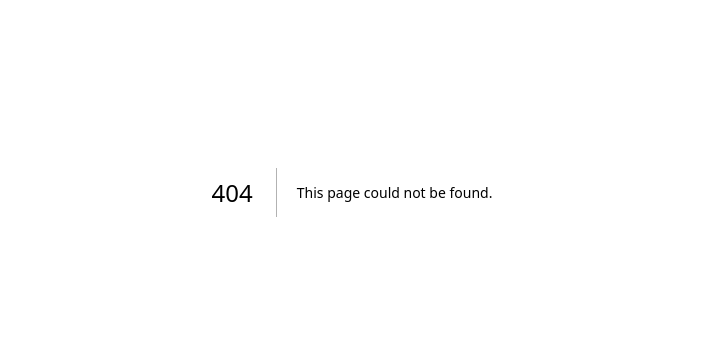
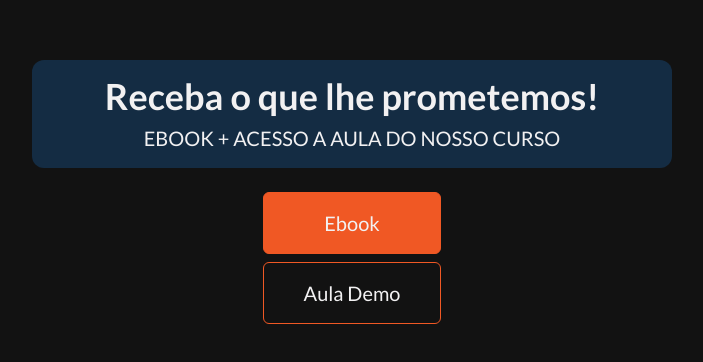
Before and after one commit to DevJeipi/lp-opacefinanceiro, a Next.js app: page /ebook/recompensa in a window 1280 px wide. Before the commit this address had no page. Shown: the part 208-570 px from the top of the page, without its empty margins (288-991 px from the left). Built offline with nearby package versions, Linux system fonts and the light colour scheme.

Commit message:
aula add to ebook leads prospecting page

```diff
--- /dev/null
+++ b/src/app/ebook/recompensa/page.tsx
@@ -0,0 +1,34 @@
+import Link from 'next/link'
+
+export default function Recompensa() {
+    return (
+        <main>
+            <section className="bg-primary-black text-primary-white flex h-screen flex-col items-center justify-center gap-6 text-center">
+                <div className="bg-primary-blue flex w-full flex-col gap-2 rounded-xl py-4 md:w-1/2">
+                    <h1 className="text-4xl font-bold">
+                        Receba o que lhe prometemos!
+                    </h1>
+                    <p className="text-xl">
+                        EBOOK + ACESSO A AULA DO NOSSO CURSO
+                    </p>
+                </div>
+                <div className="flex flex-col gap-2">
+                    <Link
+                        href={'/ORenascimentoFinanceiro.pdf'}
+                        className="bg-primary-orange border-primary-orange cursor-pointer rounded-md border-1 px-10 py-4 text-xl transition-all duration-300 hover:scale-105 hover:bg-transparent"
+                    >
+                        Ebook
+                    </Link>
+                    <Link
+                        href={
+                            'https://youtu.be/kQ_9K-gWM2I?si=_KCJQVAD5iVDh4Kc'
+                        }
+                        className="border-primary-orange hover:bg-primary-orange cursor-pointer rounded-md border-1 px-10 py-4 text-xl transition-all duration-300 hover:scale-105"
+                    >
+                        Aula Demo
+                    </Link>
+                </div>
+            </section>
+        </main>
+    )
+}
--- a/src/components/ui/button/index.tsx
+++ b/src/components/ui/button/index.tsx
@@ -38,7 +38,7 @@ export function Button({
 
     const links: Record<LinkType, string> = {
         curso: 'https://pay.hotmart.com/E101190894V?checkoutMode=10',
-        ebook: '/ORenascimentoFinanceiro.pdf',
+        ebook: '/ebook/recompensa',
     }
 
     if (onClick) {
--- a/src/lib/actions.ts
+++ b/src/lib/actions.ts
@@ -55,7 +55,7 @@ export async function submitForm(
         redirectUrl = 'https://pay.hotmart.com/E101190894V?checkoutMode=10'
     } else if (source === 'ebook') {
         sheetName = 'Leads Ebook'
-        redirectUrl = '/ORenascimentoFinanceiro.pdf'
+        redirectUrl = '/ebook/recompensa'
     }
     // -------------------------
 
```
